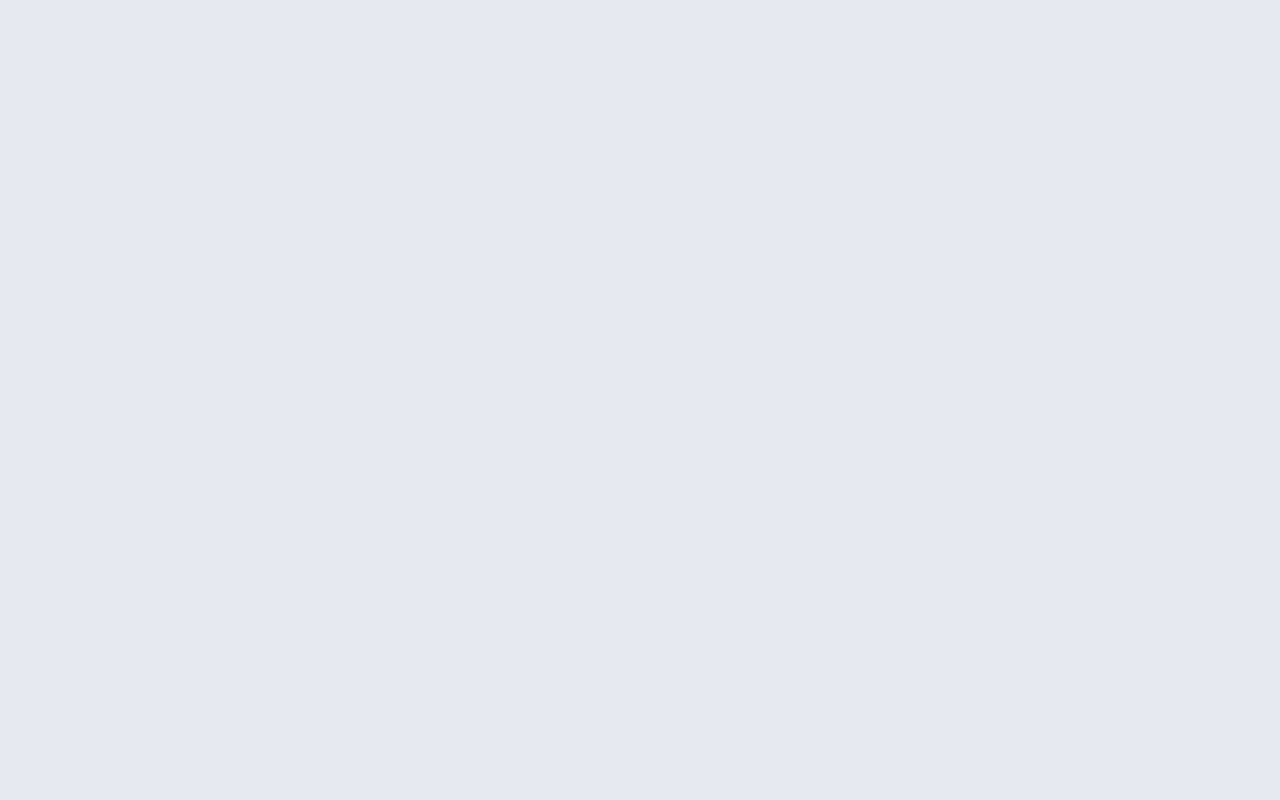
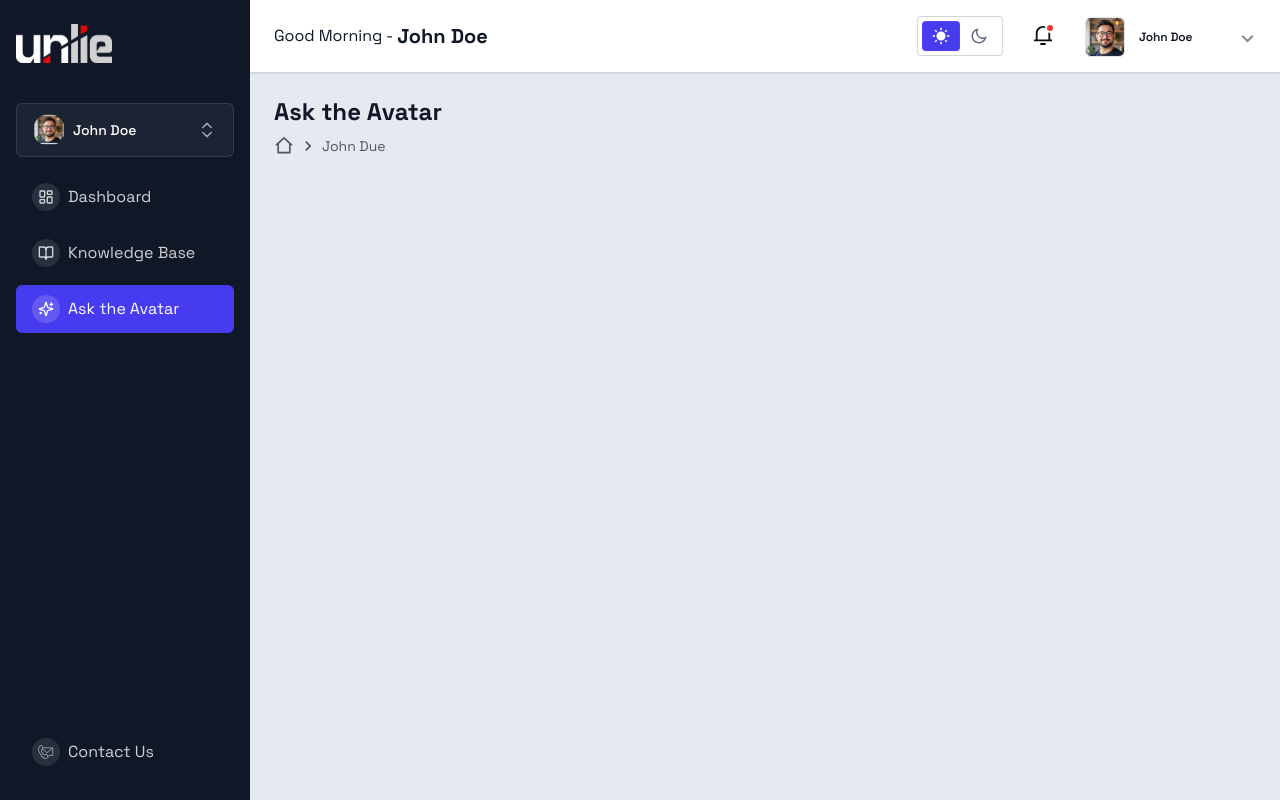
Before and after one commit to nur-it/react-un-lion-dashboard, a React (Vite) app: page /ask-avatar in a window 1280 px wide. Before the commit this address had no page. Built offline with nearby package versions, Linux system fonts and the light colour scheme.

Commit message:
add route for AskAvatarPage component

```diff
--- a/src/routes/index.jsx
+++ b/src/routes/index.jsx
@@ -1,3 +1,4 @@
+import AskAvatarPage from "@/app/ask-avatar";
 import HomePage from "@/app/home";
 import KnowledgeBasePage from "@/app/knowledge-base";
 import RootLayout from "@/layouts/root-layout";
@@ -11,6 +12,7 @@ const RouterProvider = () => {
         <Route element={<RootLayout />}>
           <Route index element={<HomePage />} />
           <Route path="knowledge-base" element={<KnowledgeBasePage />} />
+          <Route path="ask-avatar" element={<AskAvatarPage />} />
         </Route>
       </Routes>
     </BrowserRouter>
```
